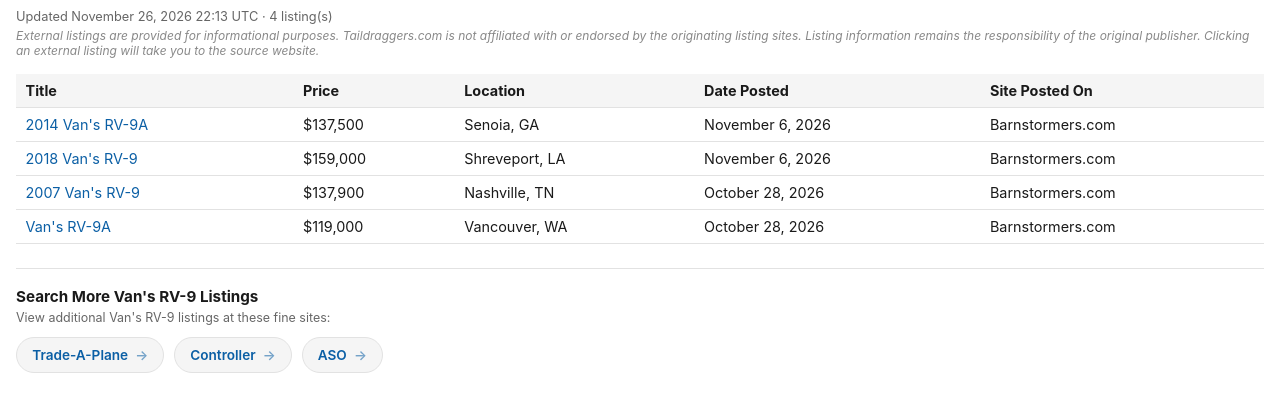
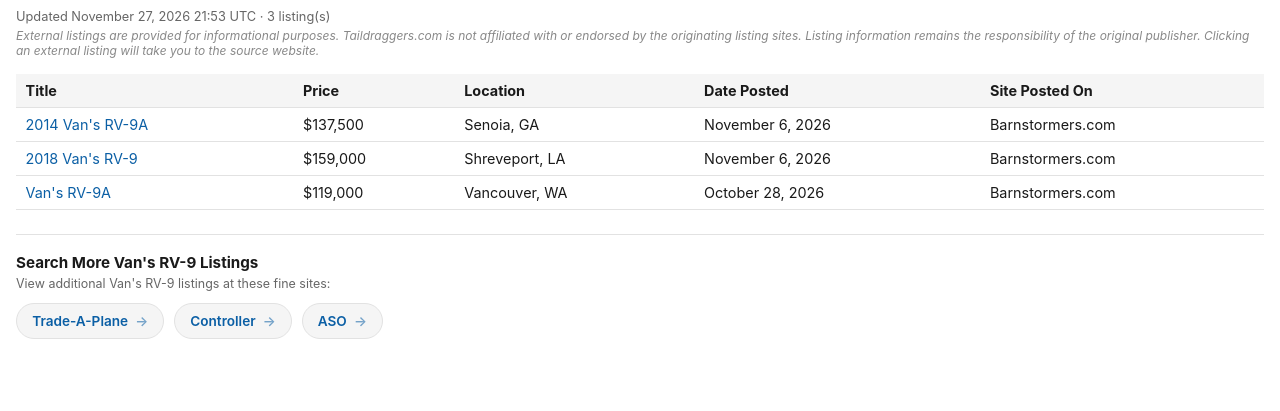
Before and after one commit to taildraggers/vans-rv9-for-sale, a plain HTML site: page docs/index.html in a window 1280 px wide. Shown: the part 43-454 px from the top of the page. Drawn offline with Linux system fonts and the light colour scheme.

Commit message:
Update Van's RV-9 listings (2026-11-27)

```diff
--- a/docs/index.html
+++ b/docs/index.html
@@ -76,7 +76,7 @@
 </head>
 <body>
   <h1>Other Van&#x27;s RV-9 Ads on the Web</h1>
-  <div class="updated">Updated November 26, 2026 22:13 UTC &middot; 4 listing(s)</div>
+  <div class="updated">Updated November 27, 2026 21:53 UTC &middot; 3 listing(s)</div>
   <div class="disclaimer">External listings are provided for informational purposes. Taildraggers.com is not affiliated with or endorsed by the originating listing sites. Listing information remains the responsibility of the original publisher. Clicking an external listing will take you to the source website.</div>
   <table>
     <thead>
@@ -85,7 +85,6 @@
     <tbody>
         <tr><td><a href="https://www.barnstormers.com/classified-2077035-2014-VANS-RV-9A.html" target="_blank" rel="noopener noreferrer">2014 Van&#x27;s RV-9A</a></td><td>$137,500</td><td>Senoia, GA</td><td>November 6, 2026</td><td>Barnstormers.com</td></tr>
         <tr><td><a href="https://www.barnstormers.com/classified-2058442-2018-Vans-RV9-300-Hrs-Total.html" target="_blank" rel="noopener noreferrer">2018 Van&#x27;s RV-9</a></td><td>$159,000</td><td>Shreveport, LA</td><td>November 6, 2026</td><td>Barnstormers.com</td></tr>
-        <tr><td><a href="https://www.barnstormers.com/classified-2080633-2007-VANS-RV9-N39YB.html" target="_blank" rel="noopener noreferrer">2007 Van&#x27;s RV-9</a></td><td>$137,900</td><td>Nashville, TN</td><td>October 28, 2026</td><td>Barnstormers.com</td></tr>
         <tr><td><a href="https://www.barnstormers.com/classified-1959407-VANS-RV-9A-SLIDER.html" target="_blank" rel="noopener noreferrer">Van&#x27;s RV-9A</a></td><td>$119,000</td><td>Vancouver, WA</td><td>October 28, 2026</td><td>Barnstormers.com</td></tr>
     </tbody>
   </table>
```
